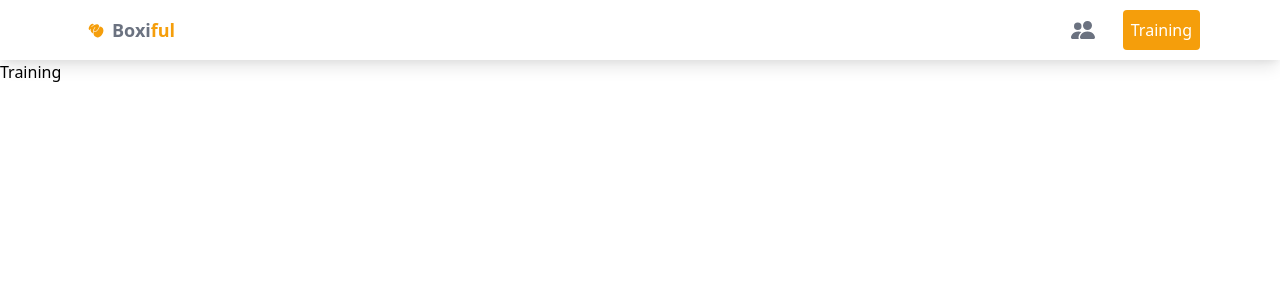
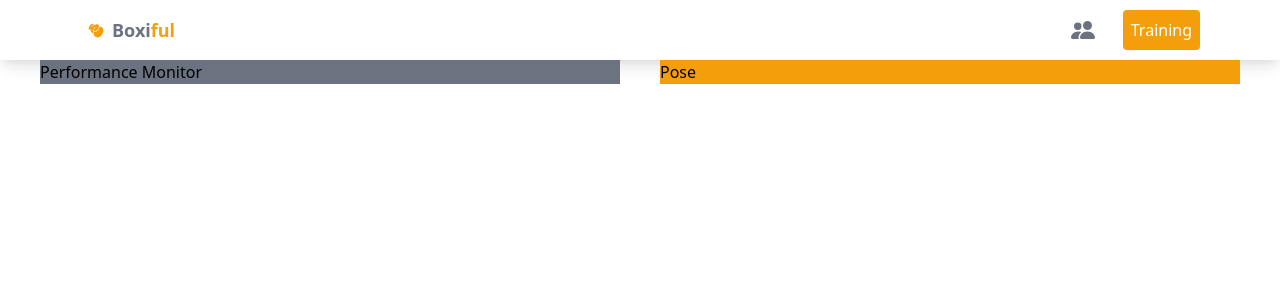
Before and after one commit to masato1230/boxiful, a React (Create React App) app: page /training in a window 1280 px wide. Shown: the top 300 px of the page. Built offline with nearby package versions, Linux system fonts and the light colour scheme.

Commit message:
Add Training components

```diff
--- a/src/components/Training.tsx
+++ /dev/null
@@ -1,5 +0,0 @@
-const Training = () => {
-  return <div>Training</div>
-};
-
-export default Training;
--- /dev/null
+++ b/src/components/Training/PerformanceMonitor.tsx
@@ -0,0 +1,5 @@
+const PerformanceMonitor = () => {
+  return <div>Performance Monitor</div>
+};
+
+export default PerformanceMonitor;
--- /dev/null
+++ b/src/components/Training/PoseEstimation.tsx
@@ -0,0 +1,9 @@
+const PoseEstimation = () => {
+  return (
+    <div>
+      Pose
+    </div>
+  )
+}
+
+export default PoseEstimation;
--- /dev/null
+++ b/src/components/Training/Training.tsx
@@ -0,0 +1,17 @@
+import PerformanceMonitor from "./PerformanceMonitor";
+import PoseEstimation from "./PoseEstimation";
+
+const Training = () => {
+  return (
+    <div className="container px-5 grid grid-cols-2">
+      <div className="bg-gray-500 mx-5">
+        <PerformanceMonitor/>
+      </div>
+      <div className="bg-yellow-500 mx-5">
+        <PoseEstimation/>
+      </div>
+    </div>
+  );
+};
+
+export default Training;
--- a/src/index.tsx
+++ b/src/index.tsx
@@ -5,7 +5,7 @@ import './index.css';
 import Header from './components/Header';
 import Status from './components/Status';
 import Top from './components/Top';
-import Training from './components/Training';
+import Training from './components/Training/Training';
 
 const App = () => {
   return (
```
